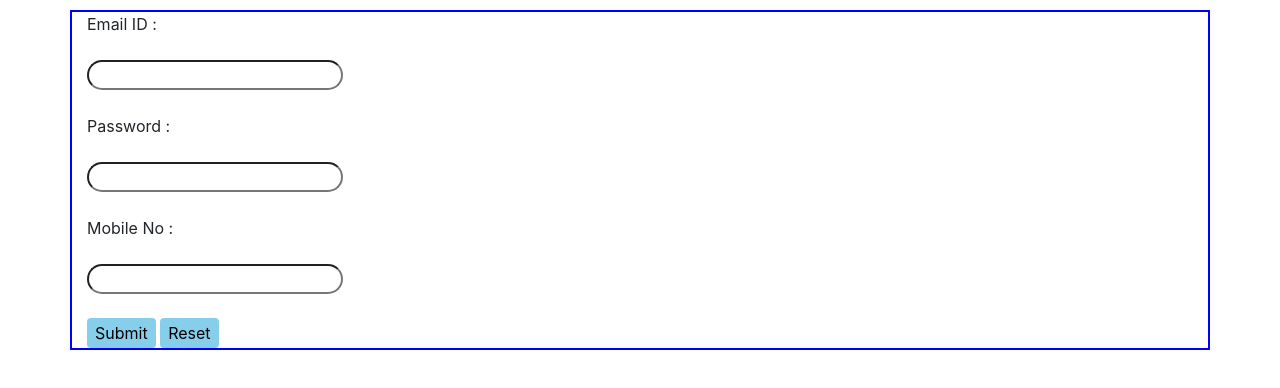
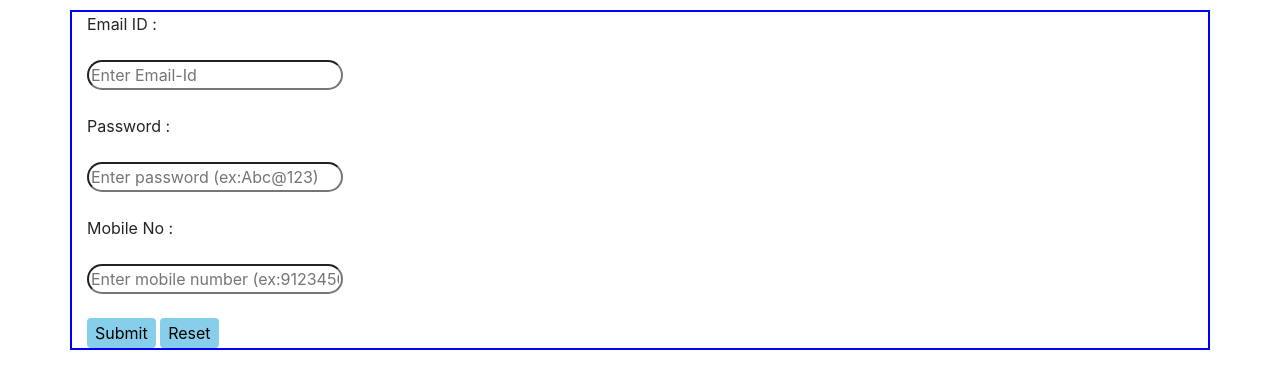
Before and after one commit to shrutita/validationcode.github.io, a plain HTML site: page index.html in a window 1280 px wide. Drawn offline with nearby package versions, Linux system fonts and the light colour scheme.

Commit message:
Update index.html

```diff
--- a/index.html
+++ b/index.html
@@ -35,19 +35,19 @@
 	<tr>
 		<td >Email ID :</td>
 		<br><br>
-		<td ><input type="email" id="email"></td><span id="emailtext"></span><br><br>
+		<td ><input type="email" id="email" placeholder="Enter Email-Id"></td><span id="emailtext"></span><br><br>
 	</tr>
 	<tr>
 		<td >Password :</td>
 
 		<br><br>
-		<td><input type="password" id="pass"></td><span id="passtext"></span><br><br>
+		<td><input type="password" id="pass" placeholder="Enter password (ex:Abc@123)"></td><span id="passtext"></span><br><br>
 
 	</tr>
 	<tr>
 		<td>Mobile No :</td>
 		<br><br>
-		<td><input type="tel" id="num"></td><span id="numtext"></span><br><br>
+		<td><input type="tel" id="num" placeholder="Enter mobile number (ex:912345678212)></td><span id="numtext"></span><br><br>
 	</tr>
 	<input type="submit" style="border-radius: 4px;border: 2px solid skyblue;background-color: skyblue;">
 		<input type="reset" style="border-radius: 4px;border: 2px solid skyblue;background-color: skyblue;">
@@ -118,7 +118,7 @@
 	}
 	function validatepassword()
 	{
-		var password= /^[A-Za-z0-9\d=!\-@._*]*$/;
+		var password= /^(?=.*\d)(?=.*[a-z])(?=.*[A-Z])(?=.*[^a-zA-Z0-9])(?!.*\s).{8,10}$/;
 		var pass=$("#pass").val();
 		if(password.test(pass))
 		{
@@ -131,7 +131,7 @@
 	}
 	function validatenumber()
 	{
-		var number= /^\d*(?:\.\d{1,2})?$/;
+		var number= /^(?:(?:\+|0{0,2})91(\s*[\-]\s*)?|[0]?)?[789]\d{9}$//;
 		var num=$("#num").val();
 		if(number.test(num))
 		{
```
